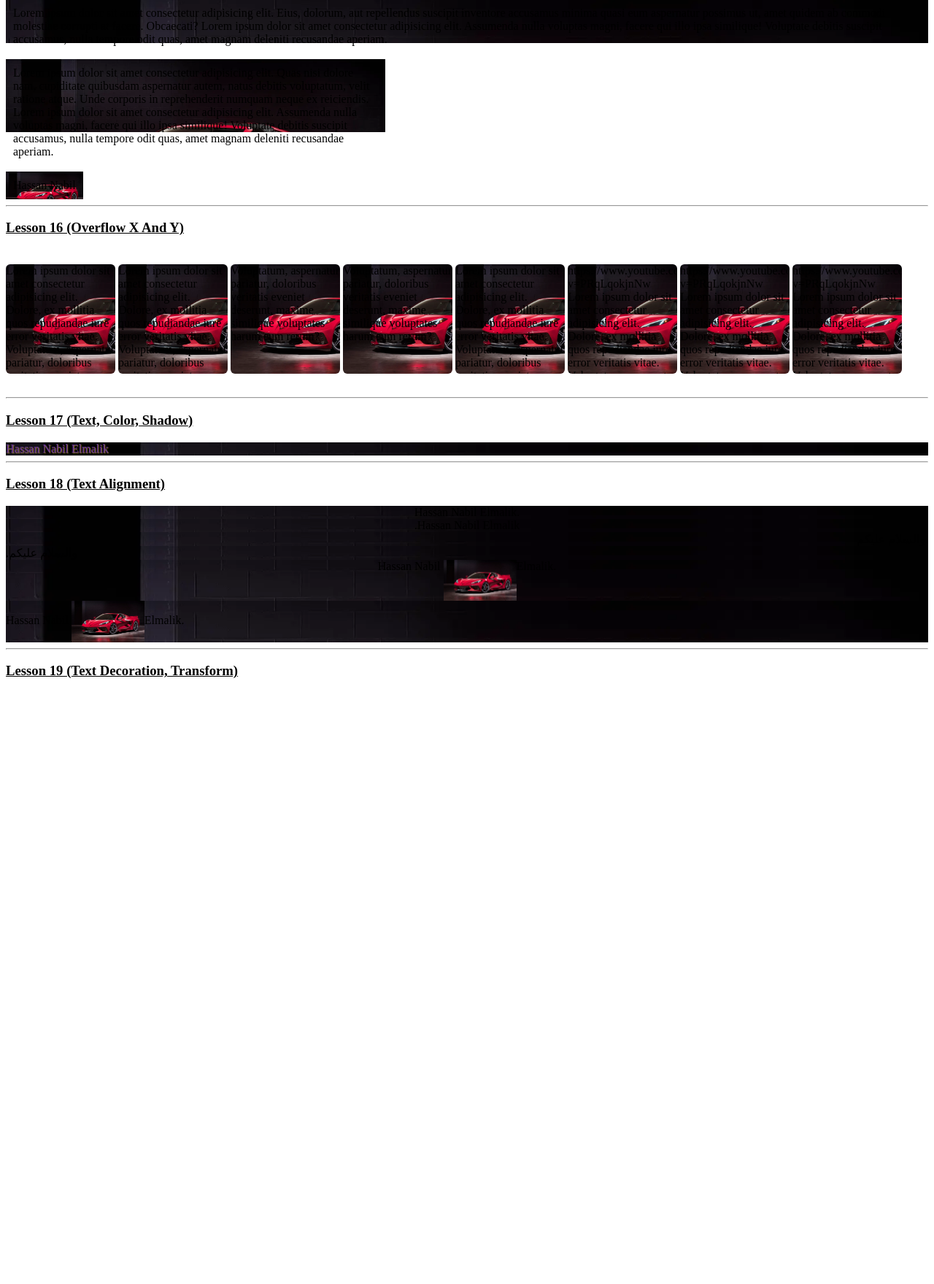
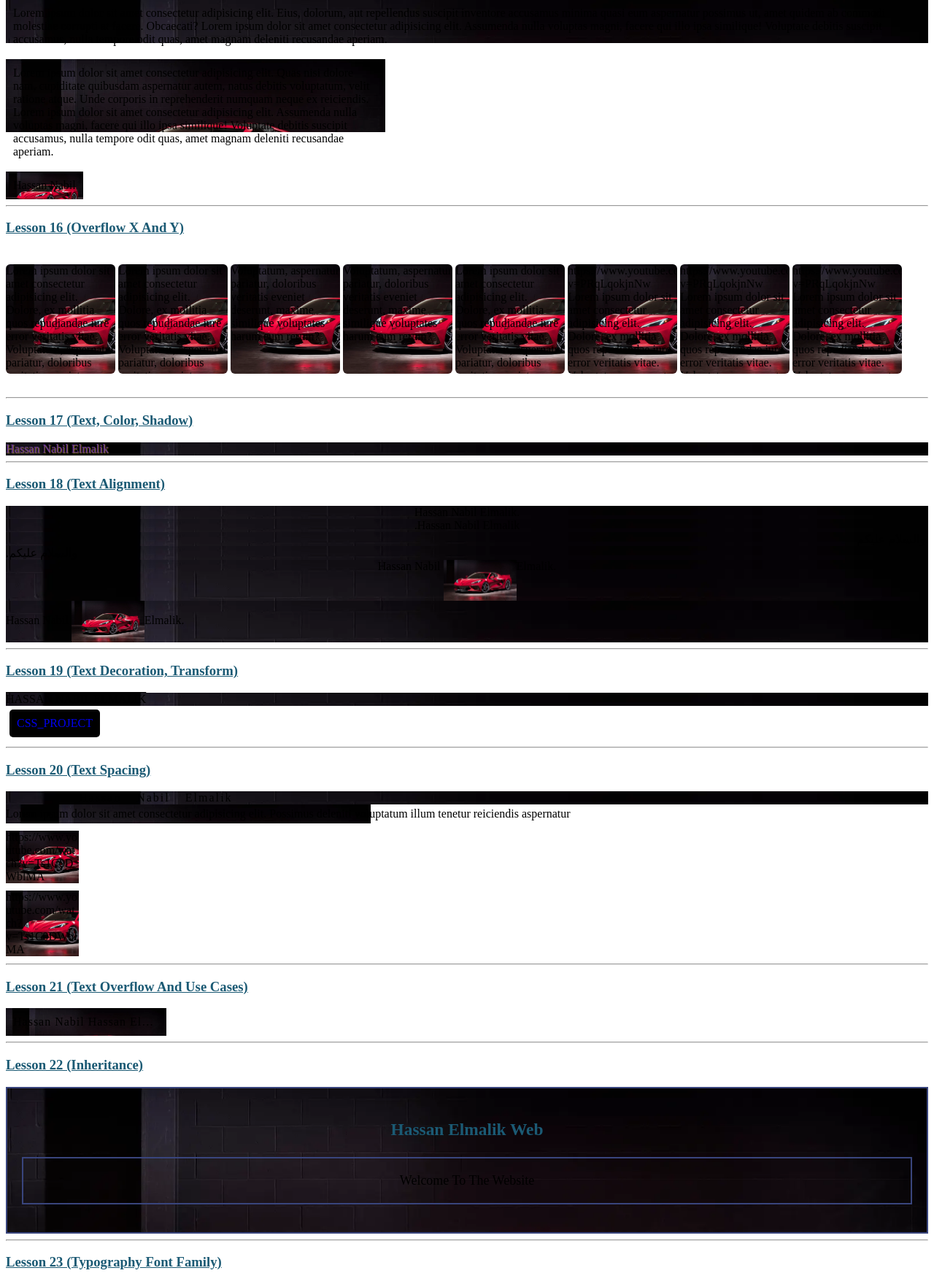
Before and after one commit to HassanElmalik/Voyager1, a PHP site: page /CSS_PROJECT/index.html in a window 1280 px wide. Shown: the part 4118-5877 px from the top of the page at 73% size. Before the commit the page ends 5047 px from the top, so only its background shows below. Run offline with PHP 8.4, Linux system fonts and the light colour scheme.

Commit message:
Studing CSS To Lesson 22

```diff
--- a/ProgrammingWithElzero/CSS_PROJECT/index.html
+++ b/ProgrammingWithElzero/CSS_PROJECT/index.html
@@ -182,6 +182,39 @@
         <!-- ----------------------------------------------------------------------------------- -->
         <h3><u>Lesson 19 (Text Decoration, Transform)</u></h3>
 
+        <div class="div28">hassan nabil elmalik</div>
+        <a class="my-web" href="http://localhost/Voyager1/ProgrammingWithElzero/CSS_PROJECT/index.html" target="_blank">CSS_PROJECT</a>
+        <hr>
+
+        <!-- ----------------------------------------------------------------------------------- -->
+        <h3><u>Lesson 20 (Text Spacing)</u></h3>
+
+        <div class="div29">Hassan Nabil Elmalik</div>
+        <div class="div30">Lorem ipsum dolor sit amet consectetur adipisicing elit. Possimus deleniti voluptatum illum tenetur reiciendis aspernatur</div>
+        <div class="div31">https://www.youtube.com/watch?v=Ts1C0DWblMA</div>
+        <div class="div32">https://www.youtube.com/watch?v=Ts1C0DWblMA</div>
+        <hr>
+
+        <!-- ----------------------------------------------------------------------------------- -->
+        <h3><u>Lesson 21 (Text Overflow And Use Cases)</u></h3>
+
+        <div class="div33">Hassan Nabil Hassan Elmalik, Hello</div>
+        <hr>
+
+        <!-- ----------------------------------------------------------------------------------- -->
+        <h3><u>Lesson 22 (Inheritance)</u></h3>
+
+        <div class="div34">
+            <h3>Hassan Elmalik Web</h3>
+            <p class="p3"> Welcome To The Website</p>
+        </div>
+        <hr>
+
+        <!-- ----------------------------------------------------------------------------------- -->
+        <h3><u>Lesson 23 (Typography Font Family)</u></h3>
+
+
+
 
 
 
--- a/ProgrammingWithElzero/CSS_PROJECT/master.css
+++ b/ProgrammingWithElzero/CSS_PROJECT/master.css
@@ -15,6 +15,10 @@ p {
 #my-p {
     color: green;
     font-size: 40px;
+}
+
+h3 {
+    color: #1b5a74;
 }
 
 /* --------------------------------------------------------------------------------- */
@@ -375,7 +379,7 @@ div {
 
 
         .div21 {
-            background-color: #f9f9f9;
+            background-color: #d9d9d9;
             color: rebeccapurple;
             text-shadow: 1px   1px   1px      #b5943ad9 ;
         }
@@ -384,44 +388,141 @@ div {
         /* Lesson 18 (Text Alignment) */
 
         .div22 {
-            background-color: #f9f9f9;
+            background-color: #d9d9d9;
             text-align: center;
             direction: ltr;
         }
 
         .div23 {
-            background-color: #f9f9f9;
+            background-color: #d9d9d9;
             text-align: center;
             direction: rtl;
         }
 
         .div24 {
-            background-color: #f9f9f9;
+            background-color: #d9d9d9;
             text-align: right;
             direction: ltr;
         }
 
         .div25 {
-            background-color: #f9f9f9;
+            background-color: #d9d9d9;
             text-align: left;
             direction: rtl;
         }
 
         .div26 {
-            background-color: #f9f9f9;
+            background-color: #d9d9d9;
             text-align: center;
         }
 
         .div26 img{
-            background-color: #f9f9f9;
+            background-color: #d9d9d9;
             vertical-align:top;
         }
 
+        .div27 {
+            background-color: #d9d9d9;
+        }
+
         .div27 img {
-            background-color: #f9f9f9;
+            background-color: #d9d9d9;
             text-align: right;
             vertical-align: middle;
         }
 
         /* --------------------------------------------------------------------------------- */
         /* Lesson 19 (Text Decoration, Transform) */
+
+        .div28 {
+            background-color: #d9d9d9;
+            text-decoration: line-through;
+            text-decoration: underline;
+            text-decoration: overline;
+        }
+
+        .my-web {
+            background-color: black;
+            padding: 10px 10px;
+            margin: 5px;
+            display: inline-block;
+            border-radius: 5px;
+            text-decoration: none;
+        }
+
+        .div28 {
+            text-transform: uppercase;
+        }
+
+        /* --------------------------------------------------------------------------------- */
+        /* Lesson 20 (Text Spacing) */
+
+        .div29 {
+            background-color: #d9d9d9;
+            letter-spacing: 2px;
+            text-indent: 100px;
+            word-spacing: 15px;
+        }
+
+        .div30 {
+            background-color: #d9d9d9;
+            line-height: 1.6;
+            width: 500px;
+            white-space: nowrap;
+        }
+
+        .div31 {
+            background-color: #d9d9d9;
+            width: 100px;
+            word-break: break-all;
+            margin: 10px 0;
+        }
+
+        .div32 {
+            background-color: #d9d9d9;
+            width: 100px;
+            word-break: break-word;
+            margin: 10px 0;
+        }
+
+        /* --------------------------------------------------------------------------------- */
+        /* Lesson 21 (Text Overflow And Use Cases) */
+
+        .div33 {
+            background-color: #d9d9d9;
+            padding: 10px;
+            width: 200px;
+            letter-spacing:  1px;
+            white-space: nowrap;
+            overflow: hidden;
+            text-overflow: ellipsis;
+        }
+
+        .div33:hover {
+            overflow: visible;
+            width: fit-content;
+            color: blueviolet;
+            text-shadow: 0.5px 1px 2px black;
+            background-color: burlywood;
+            border-radius: 4px;
+        }
+
+        /* --------------------------------------------------------------------------------- */
+        /* Lesson 22 (Inheritance) */
+
+        .div34 {
+            text-align: center;
+            background-color: #d9d9d9;
+            font-size: 20px;
+            padding: 20px;
+            border: 2px solid #39457d;
+        }
+
+        .p3 {
+            border: 2px solid;
+            border-color: inherit;
+            padding: inherit;
+        }
+
+        /* --------------------------------------------------------------------------------- */
+        /* Lesson 23 (Typography Font Family)*/
```
